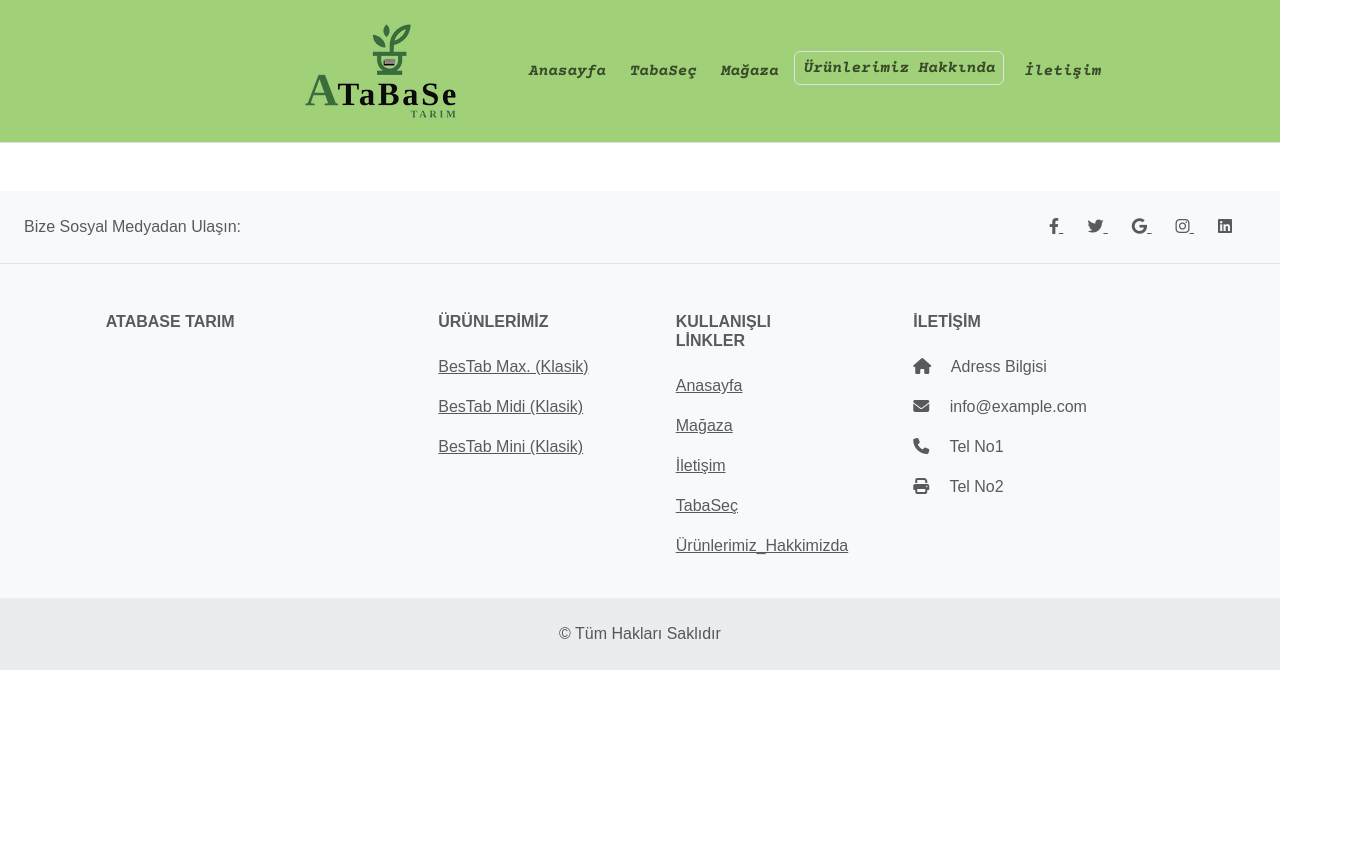
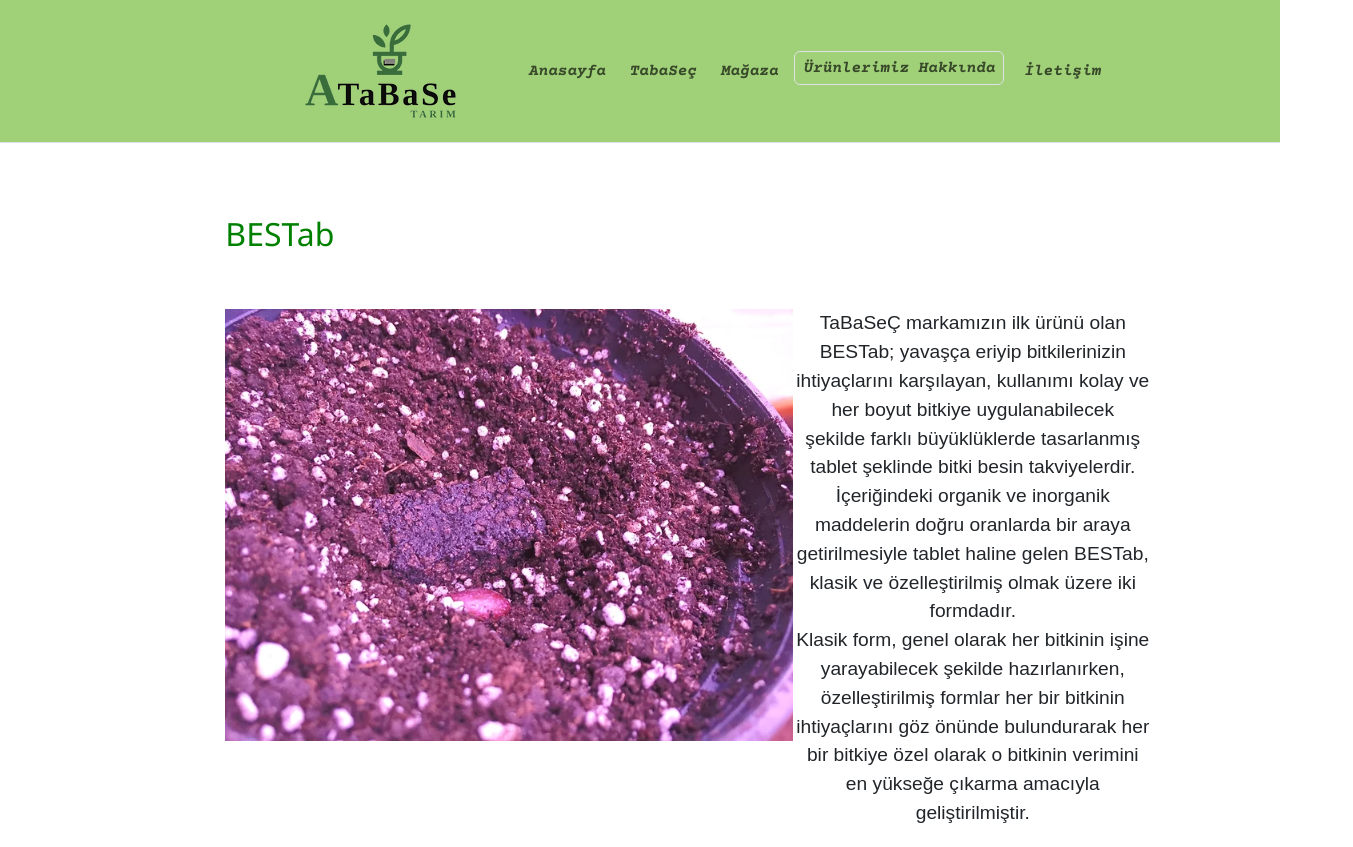
Before and after one commit to Bedirhankucukal/Tarim-Web-Site, a plain HTML site: page Ürünlerimiz_Hakkimizda.html in a window 1280 px wide. Shown: the top 847 px of the page, 1353 px wide, since content can reach past the window. Before the commit the page ends 800 px from the top, so only its background shows below. Drawn offline with nearby package versions, Linux system fonts and the light colour scheme.

Commit message:
urunlerimizsayfa

```diff
--- a/css/Atabase.css
+++ b/css/Atabase.css
@@ -44,3 +44,10 @@ body{
     text-align: center;
     color: green;
 }
+
+.bestab{
+    font-size: xx-large;
+    color: green;
+    font-family:'Segoe UI', Tahoma, Geneva, Verdana, sans-serif
+
+}
--- a/Ürünlerimiz_Hakkimizda.html
+++ b/Ürünlerimiz_Hakkimizda.html
@@ -43,7 +43,26 @@
 </div>
 
 <!-- Navigator Bitiş -->
+<!-- İçerik Başlangıç -->
 
+<div class="container mt-4 offset-md-2">
+  <br><br>
+  <h1 class="bestab">BESTab</h1><br><br>
+  <div class="row">
+    <div class="col-md-6">
+      <img src="img\Tabaseç.webp" style="width: 568; height: 432px;" alt="">
+    </div>
+    <div class="col-md-6">
+      <p class="textbold" style="margin-right: 35%;">
+        TaBaSeÇ markamızın ilk ürünü olan BESTab; yavaşça eriyip bitkilerinizin ihtiyaçlarını karşılayan, kullanımı kolay ve her boyut bitkiye uygulanabilecek <br>
+        şekilde farklı büyüklüklerde tasarlanmış tablet şeklinde bitki besin takviyelerdir. <br>
+        İçeriğindeki organik ve inorganik maddelerin doğru oranlarda bir araya getirilmesiyle tablet haline gelen BESTab, klasik ve özelleştirilmiş olmak üzere iki formdadır.  <br>
+        Klasik form, genel olarak her bitkinin işine yarayabilecek şekilde hazırlanırken, <br>
+         özelleştirilmiş formlar her bir bitkinin ihtiyaçlarını göz önünde bulundurarak her bir bitkiye özel olarak o bitkinin verimini en yükseğe çıkarma amacıyla geliştirilmiştir. <br>
+      </p>
+    </div>
+  </div>
+</div>
 
 <!-- Footer -->
 <footer class="text-center text-lg-start bg-light text-muted mt-5">
```
Also changed, not shown: img/Tabaseç.webp (added).
